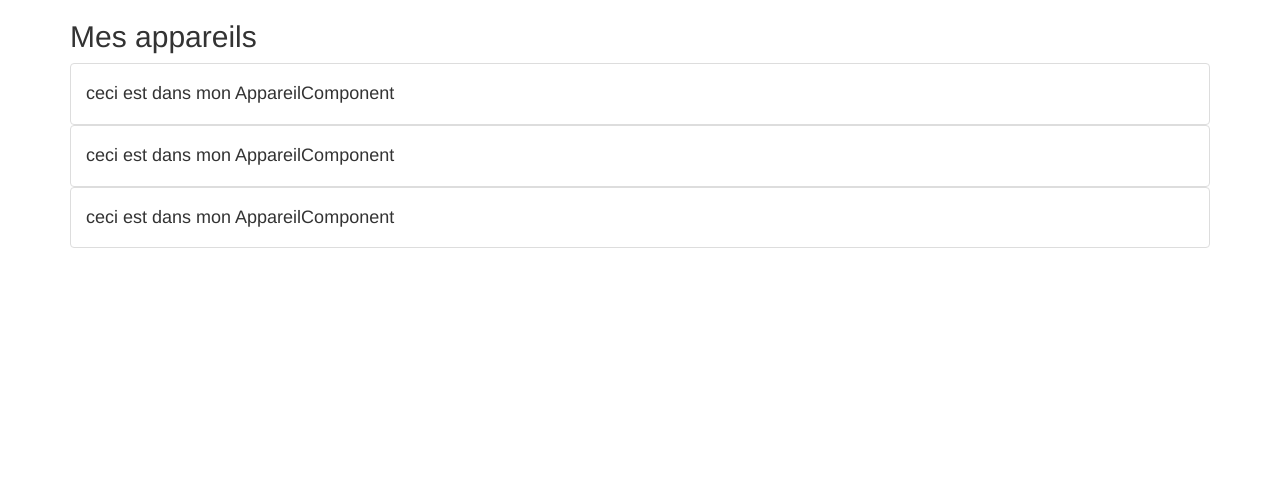
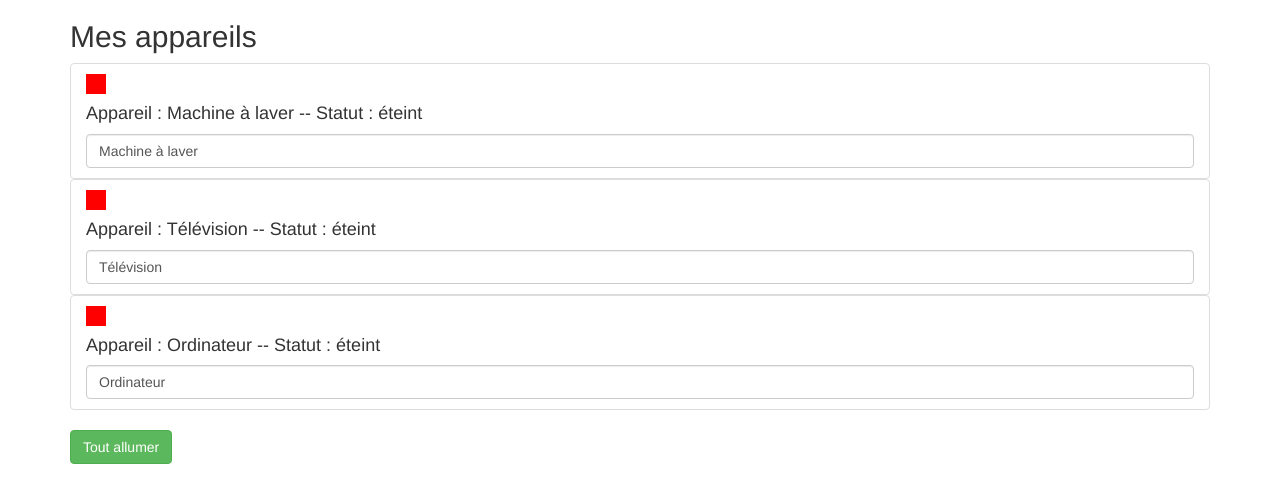
Before and after one commit to Gholdsmith/OC_learning, an Angular app: page / in a window 1280 px wide. Shown: the top 502 px of the page. Built offline with nearby package versions, Linux system fonts and the light colour scheme.

Commit message:
prochain paragrpahe : Les directives par attribut

```diff
--- a/src/app/app.component.html
+++ b/src/app/app.component.html
@@ -3,10 +3,10 @@
     <div class="col-xs-12">
       <h2>Mes appareils</h2>
       <ul class="list-group">
-        <app-appareil></app-appareil>
-        <app-appareil></app-appareil>
-        <app-appareil></app-appareil>
+        <app-appareil *ngFor="let appareil of appareils"
+        [appareilName] = appareil.name [appareilStatus] = appareil.status></app-appareil>
       </ul>
+      <button class="btn btn-success" [disabled]="!isAuth" (click)="onAllumer()">Tout allumer</button>
     </div>
   </div>
 </div>
--- a/src/app/app.component.ts
+++ b/src/app/app.component.ts
@@ -1,10 +1,38 @@
-import {Component} from '@angular/core';
+import { Component } from '@angular/core';
 
 @Component({
   selector: 'app-root',
   templateUrl: './app.component.html',
   styleUrls: ['./app.component.scss']
 })
-export class AppComponent{
-  title = 'app';
+export class AppComponent {
+  isAuth = false;
+
+  appareils = [
+    {
+      name: 'Machine à laver',
+      status: 'éteint'
+    },
+    {
+      name: 'Télévision',
+      status: 'éteint'
+    },
+    {
+      name: 'Ordinateur',
+      status: 'éteint'
+    }
+  ];
+
+  constructor() {
+
+    setTimeout(
+      () => {
+        this.isAuth = true;
+      }, 4000);
+  }
+
+  onAllumer() {
+    console.log('On allume tout');
+  }
+
 }
--- a/src/app/app.module.ts
+++ b/src/app/app.module.ts
@@ -1,10 +1,10 @@
 import { BrowserModule } from '@angular/platform-browser';
 import { NgModule } from '@angular/core';
-
 
 import { AppComponent } from './app.component';
 import { MonPremierComponent } from './mon-premier/mon-premier.component';
 import { AppareilComponent } from './appareil/appareil.component';
+import { FormsModule } from '@angular/forms';
 
 
 @NgModule({
@@ -14,7 +14,8 @@ import { AppareilComponent } from './appareil/appareil.component';
     AppareilComponent,
   ],
   imports: [
-    BrowserModule
+    BrowserModule,
+    FormsModule
   ],
   providers: [],
   bootstrap: [AppComponent]
--- a/src/app/appareil/appareil.component.html
+++ b/src/app/appareil/appareil.component.html
@@ -1,3 +1,5 @@
 <li class="list-group-item">
-  <h4>ceci est dans mon AppareilComponent</h4>
+  <div style="width:20px;height:20px;background-color:red;" *ngIf="appareilStatus === 'éteint'"></div>
+  <h4>Appareil : {{appareilName}} -- Statut : {{getStatus()}}</h4>
+  <input class="form-control" type="text" [(ngModel)]="appareilName">
 </li>
--- a/src/app/appareil/appareil.component.ts
+++ b/src/app/appareil/appareil.component.ts
@@ -1,4 +1,4 @@
-import { Component, OnInit } from '@angular/core';
+import { Component, OnInit, Input } from '@angular/core';
 
 @Component({
   selector: 'app-appareil',
@@ -7,9 +7,16 @@ import { Component, OnInit } from '@angular/core';
 })
 export class AppareilComponent implements OnInit {
 
+  @Input() appareilName: string;
+  @Input() appareilStatus: string;
   constructor() { }
 
   ngOnInit() {
+
+  }
+
+  getStatus() {
+    return this.appareilStatus;
   }
 
 }
```
